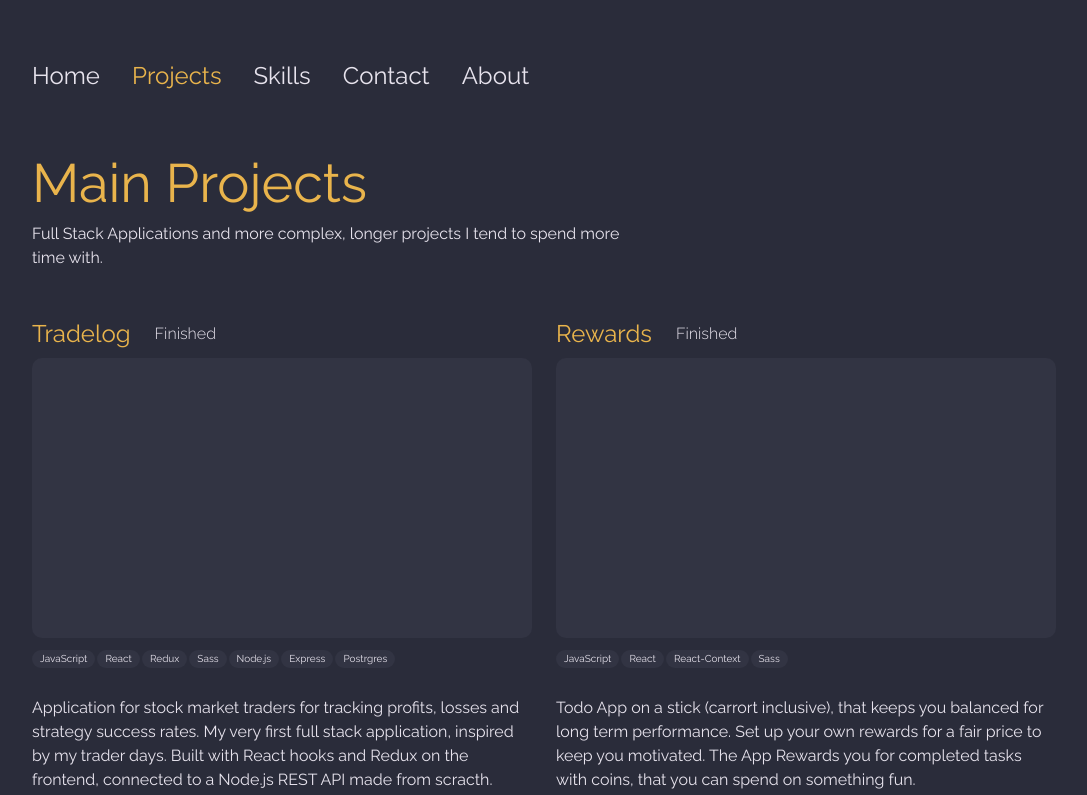
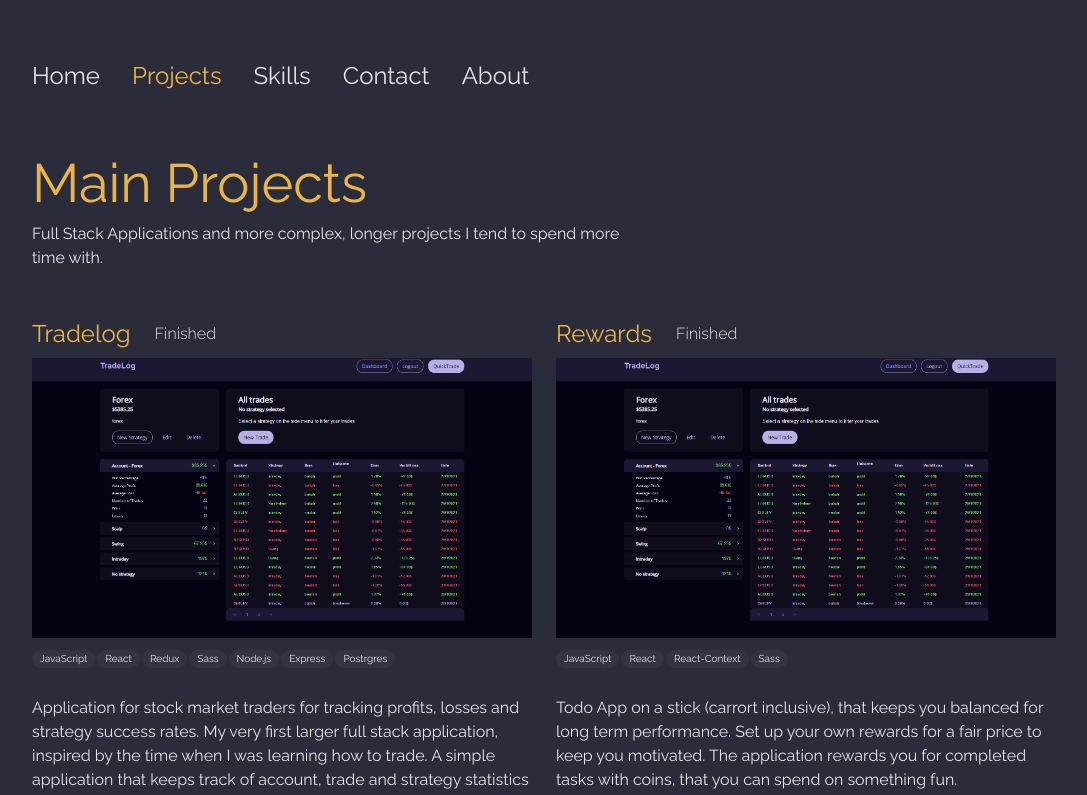
Before and after one commit to pfalzergbr/portfolio, a Next.js app: page /projects in a window 1280 px wide. Shown: the top 795 px of the page, without its empty margins (96-1183 px from the left). Built offline with nearby package versions, Linux system fonts and the light colour scheme.

Commit message:
add other skills

```diff
--- a/components/contact/styles/Contacts.module.scss
+++ b/components/contact/styles/Contacts.module.scss
@@ -57,7 +57,7 @@
     grid-row-gap: 0;
     grid-column: 2/3;
     grid-row: 2/3;
-    justify-items: end;
+    // justify-items: end;+
   }
 
   // grid-row-gap: $space-24;
--- a/components/projects/ProjectItem.tsx
+++ b/components/projects/ProjectItem.tsx
@@ -1,3 +1,4 @@
+import Image  from 'next/image';
 import Button from '../UI/Button';
 import styles from './styles/Projects.module.scss';
 
@@ -19,13 +20,21 @@ export interface ProjectProps {
 }
 
 const ProjectItem: React.FC<ProjectProps> = ({ project }) => {
-  const { name, status, techBreadcrumbs, summary } = project;
+  const { name, status, imageUrl, techBreadcrumbs, summary } = project;
 
   const handleCheckDetails = () => {};
 
   return (
     <article className={styles.project}>
-      <div className={styles.projectImageContainer}></div>
+      <div className={styles.projectImageContainer}>
+        {imageUrl && <Image
+        className={styles.image}
+        src={imageUrl}
+        alt='Project Screenshot'
+        width={500}
+        height={280}
+        objectFit='cover'/>}
+      </div>
 
       <div className={styles.projectHeader}>
         <h3 className={styles.projectName}>{name}</h3>
--- a/components/projects/styles/Projects.module.scss
+++ b/components/projects/styles/Projects.module.scss
@@ -58,8 +58,8 @@
     grid-column: 1/2;
     grid-row: 2/3;
     @include project-item-width;
-    height: 28rem;
-    background-color: $color-grey-light;
+    max-height: 28rem;
+    // background-color: $color-grey-light;
     border-radius: 1rem;
   }
 
@@ -145,3 +145,8 @@
     }
   }
 }
+
+
+.image {
+  width: 100%;
+}
--- a/components/skills/styles/LanguageBlock.module.scss
+++ b/components/skills/styles/LanguageBlock.module.scss
@@ -1,7 +1,7 @@
 @import '../../../styles/abstracts/variables';
 
 .language {
-  margin-top: $space-96;
+  // margin-top: $space-96;
   grid-row: 2/3;
 
   &List {
--- a/components/skills/styles/TechStack.module.scss
+++ b/components/skills/styles/TechStack.module.scss
@@ -12,7 +12,7 @@
   &Grid {
     display: grid;
     grid-template-columns: repeat(auto-fit, 16rem);
-    grid-row-gap: $space-32;
+    grid-row-gap: $space-56;
     grid-column-gap: $space-32;
   }
 
--- a/data/projects.ts
+++ b/data/projects.ts
@@ -3,7 +3,7 @@ export const projects = [
     id: '1',
     slug: 'tradelog',
     priority: '1',
-    imageUrl: 'none',
+    imageUrl: '/images/projects/tradelog-details.png',
     name: 'Tradelog',
     status: 'Finished',
     techBreadcrumbs: [
@@ -16,13 +16,13 @@ export const projects = [
       'Postrgres',
     ],
     summary:
-      'Application for stock market traders for tracking profits, losses and strategy success rates. My very first full stack application, inspired by my trader days. Built with React hooks and Redux on the frontend, connected to a Node.js REST API made from scracth. Using JWT for authentication, PostgreSQL as a database.',
+      'Application for stock market traders for tracking profits, losses and strategy success rates. My very first larger full stack application, inspired by the time when I was learning how to trade. A simple application that keeps track of account, trade and strategy statistics for authenticated users. ',
   },
   {
     id: '2',
     slug: 'rewards',
     priority: '2',
-    imageUrl: 'none',
+    imageUrl: '/images/projects/tradelog-details.png',
     name: 'Rewards',
     status: 'Finished',
     techBreadcrumbs: [
@@ -32,7 +32,7 @@ export const projects = [
       'Sass',
     ],
     summary:
-      'Todo App on a stick (carrort inclusive), that keeps you balanced for long term performance. Set up your own rewards for a fair price to keep you motivated. The App Rewards you for completed tasks with coins, that you can spend on something fun. ',
+      'Todo App on a stick (carrort inclusive), that keeps you balanced for long term performance. Set up your own rewards for a fair price to keep you motivated. The application rewards you for completed tasks with coins, that you can spend on something fun. ',
   },
   // {
   //   id: '2',
--- a/pages/skills/index.module.scss
+++ b/pages/skills/index.module.scss
@@ -5,6 +5,8 @@
   display: grid;
   grid-template-rows: repeat(3, max-content);
   grid-template-columns: 100%;
+  grid-column-gap: $space-56;
+  grid-row-gap: $space-96;
   // grid-row: 2/3;
 
   @include centered-container;
--- a/pages/skills/index.tsx
+++ b/pages/skills/index.tsx
@@ -29,7 +29,7 @@ const Skills: React.FC<SkillsProps> = ({ techStack }) => {
       <>
         <TechStack techStack={techStack} />
         <LanguageBlock />
-        {/* <OtherSkillsBlock /> */}
+        <OtherSkillsBlock />
       </>
     </AnimatedRoute>
   );
```
Also changed, not shown: components/skills/OtherSkillsBlock.tsx (+12 -3 lines), components/skills/styles/OtherSkillsBlock.module.scss (+14 -4 lines), public/images/projects/tradelog-details.png (added).
